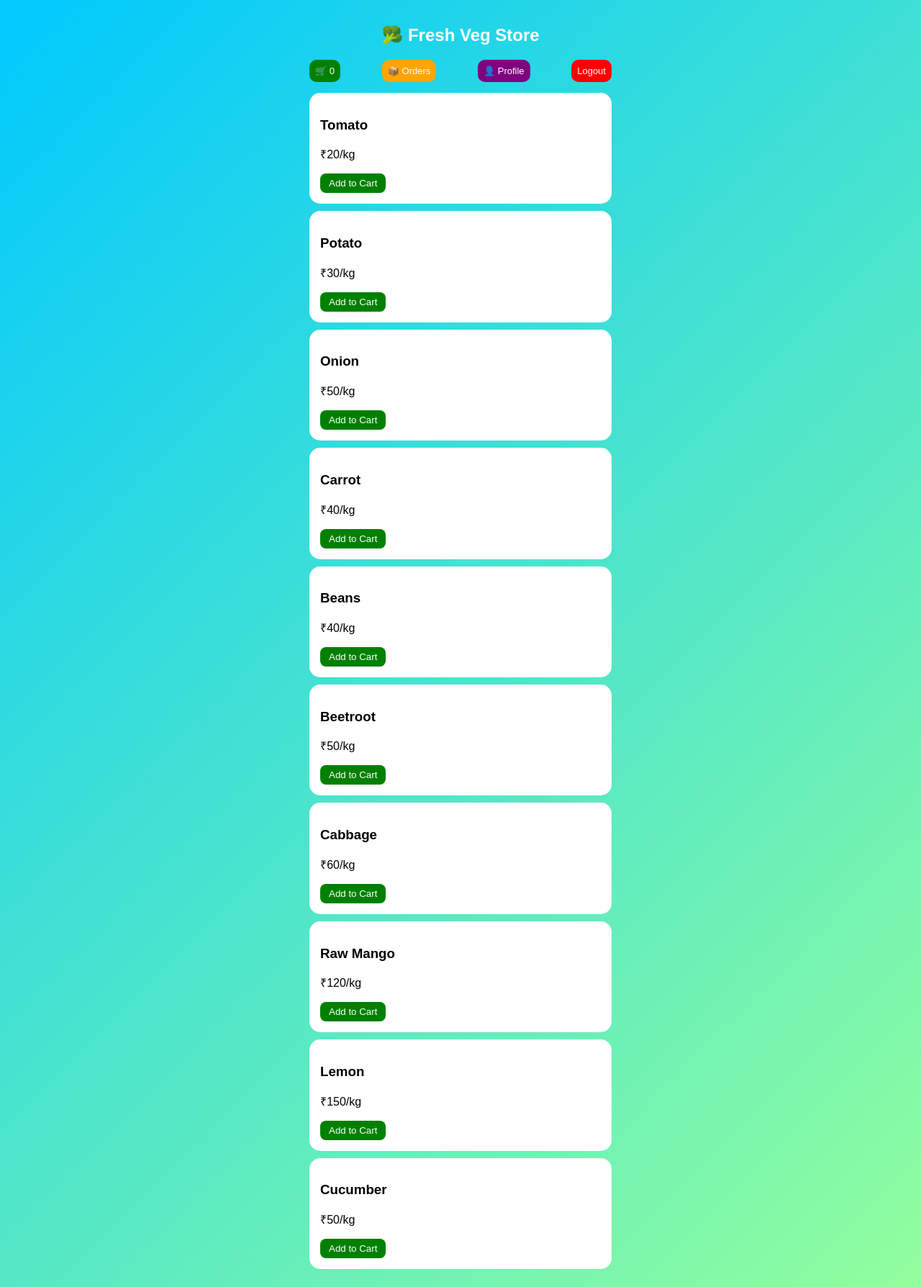
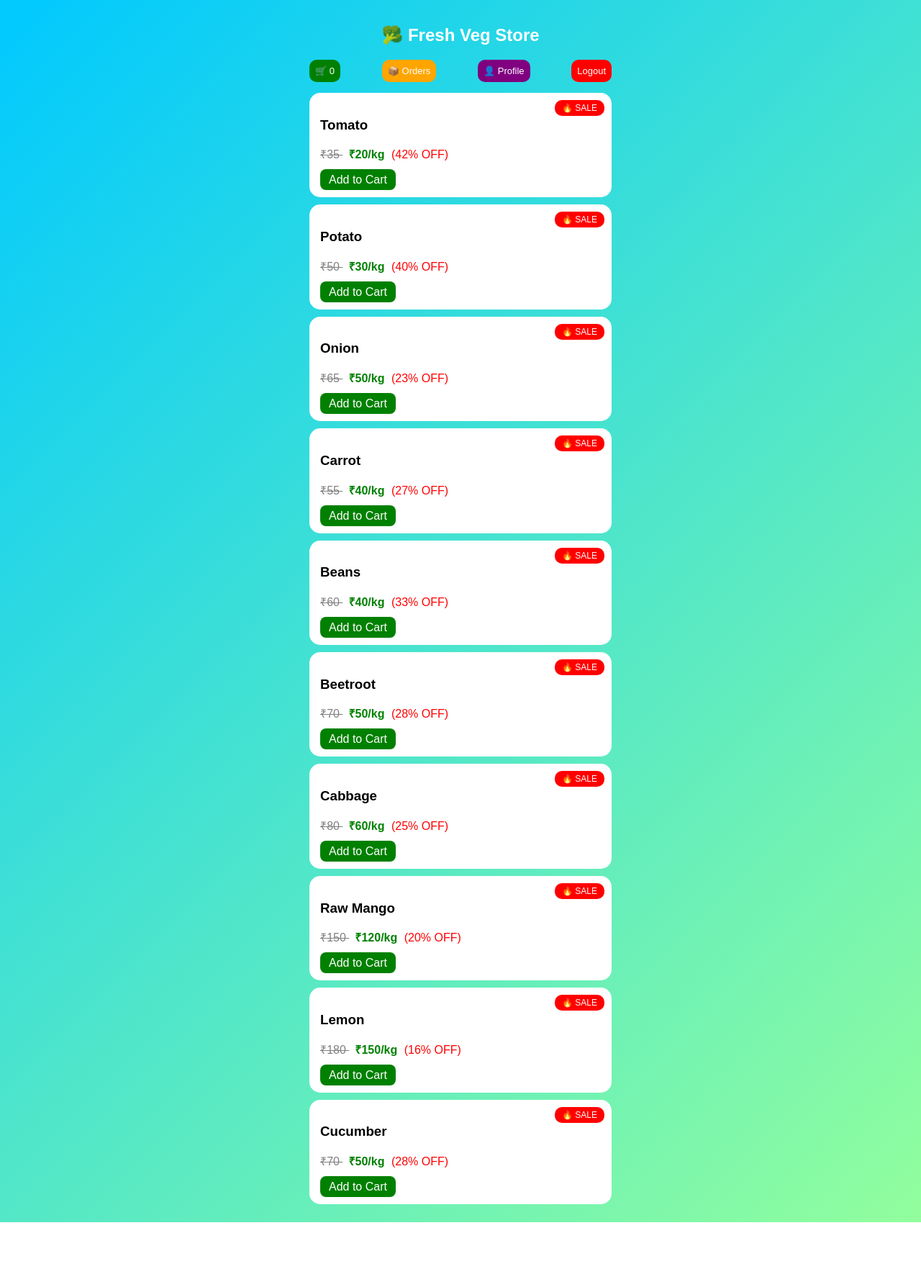
Before and after one commit to Dharun7715/Veg-Store2, a Flask app: page / in a window 1280 px wide. Shown: the whole page at 72% size. After the commit the page ends 1698 px from the top, so only its background shows below. Run offline with Flask 3, Linux system fonts and the light colour scheme; the visitor is signed in with stand-in values (Sample User, id 1).

Commit message:
Update index.html

```diff
--- a/templates/index.html
+++ b/templates/index.html
@@ -46,6 +46,7 @@ h2 {
     padding: 15px;
     margin: 10px 0;
     border-radius: 15px;
+    position: relative;
 }
 
 .btn {
@@ -53,8 +54,7 @@ h2 {
     color: white;
     padding: 6px 12px;
     border-radius: 8px;
-    border: none;
-    cursor: pointer;
+    text-decoration: none;
 }
 
 .qty {
@@ -72,7 +72,7 @@ h2 {
 <h2>🥦 Fresh Veg Store</h2>
 
 <div class="top-bar">
-    <a href="/cart" class="cart">🛒 <span id="cart-count">{{ cart_count }}</span></a>
+    <a href="/cart" class="cart">🛒 {{ cart_count }}</a>
     <a href="/orders" class="orders">📦 Orders</a>
     <a href="/profile" class="profile">👤 Profile</a>
     <a href="/logout" class="logout">Logout</a>
@@ -81,19 +81,38 @@ h2 {
 {% for veg in vegetables %}
 <div class="card">
 
+{% if veg.mrp > veg.price %}
+<div style="position:absolute; top:10px; right:10px; background:red; color:white; padding:4px 10px; border-radius:10px; font-size:12px;">
+🔥 SALE
+</div>
+{% endif %}
+
 <h3>{{ veg.name }}</h3>
-<p>₹{{ veg.price }}/kg</p>
+
+<p>
+    <span style="color: gray; text-decoration: line-through;">
+        ₹{{ veg.mrp }}
+    </span>
+
+    <span style="color: green; font-weight: bold; margin-left: 8px;">
+        ₹{{ veg.price }}/kg
+    </span>
+
+    <span style="color: red; margin-left: 5px;">
+        ({{ ((veg.mrp - veg.price) * 100 // veg.mrp) }}% OFF)
+    </span>
+</p>
 
 {% set qty = cart.get(veg.name, 0) %}
 
 {% if qty > 0 %}
 <div class="qty">
-    <button onclick="updateQty('decrease','{{ veg.name }}')" class="btn">➖</button>
-    <span id="qty-{{ veg.name }}">{{ qty }}</span>
-    <button onclick="updateQty('increase','{{ veg.name }}')" class="btn">➕</button>
+    <a href="/decrease/{{ veg.name }}" class="btn">➖</a>
+    <span>{{ qty }}</span>
+    <a href="/increase/{{ veg.name }}" class="btn">➕</a>
 </div>
 {% else %}
-<button onclick="addToCart('{{ veg.name }}')" class="btn">Add to Cart</button>
+<a href="/add/{{ veg.name }}" class="btn">Add to Cart</a>
 {% endif %}
 
 </div>
@@ -101,23 +120,5 @@ h2 {
 
 </div>
 
-<script>
-function addToCart(name) {
-    fetch('/add/' + name)
-    .then(res => res.json())
-    .then(data => {
-        document.getElementById("cart-count").innerText = data.count;
-        location.reload(); // optional (remove if advanced UI venum)
-    });
-}
-
-function updateQty(action, name) {
-    fetch('/' + action + '/' + name)
-    .then(() => {
-        location.reload();
-    });
-}
-</script>
-
 </body>
 </html>
```
